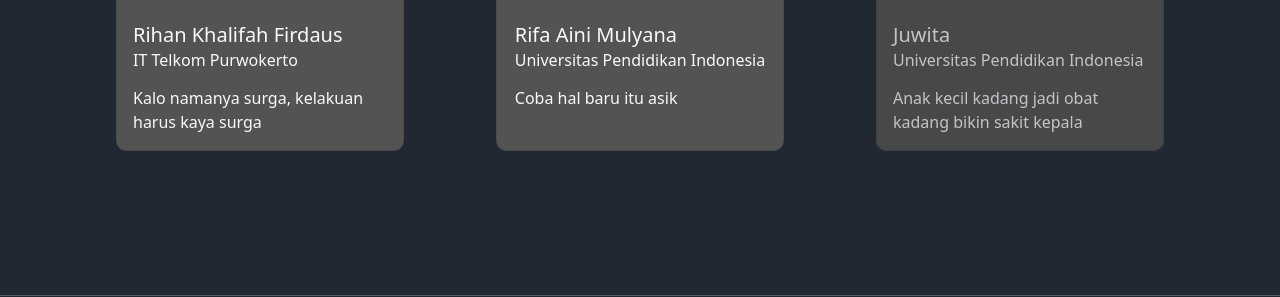
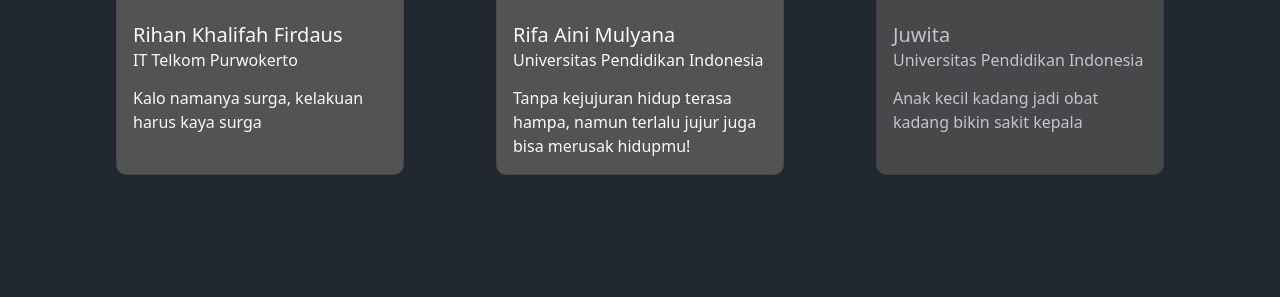
Before and after one commit to fahmifuady/Orbit-Final-Project, a Flask app: page / in a window 1280 px wide. Shown: the part 2410-2707 px from the top of the page. Run offline with Flask 3, Linux system fonts and the light colour scheme.

Commit message:
chore: change bio

```diff
--- a/templates/home.html
+++ b/templates/home.html
@@ -302,7 +302,7 @@
                 <h5 class="card-text">Rifa Aini Mulyana</h5>
                 <h6 class="card-subtitle mb-3">Universitas Pendidikan Indonesia</h6>
                 <p class="card-text">
-                  Coba hal baru itu asik
+                  Tanpa kejujuran hidup terasa hampa, namun terlalu jujur juga bisa merusak hidupmu!
                 </p>
               </div>
             </div>
```
